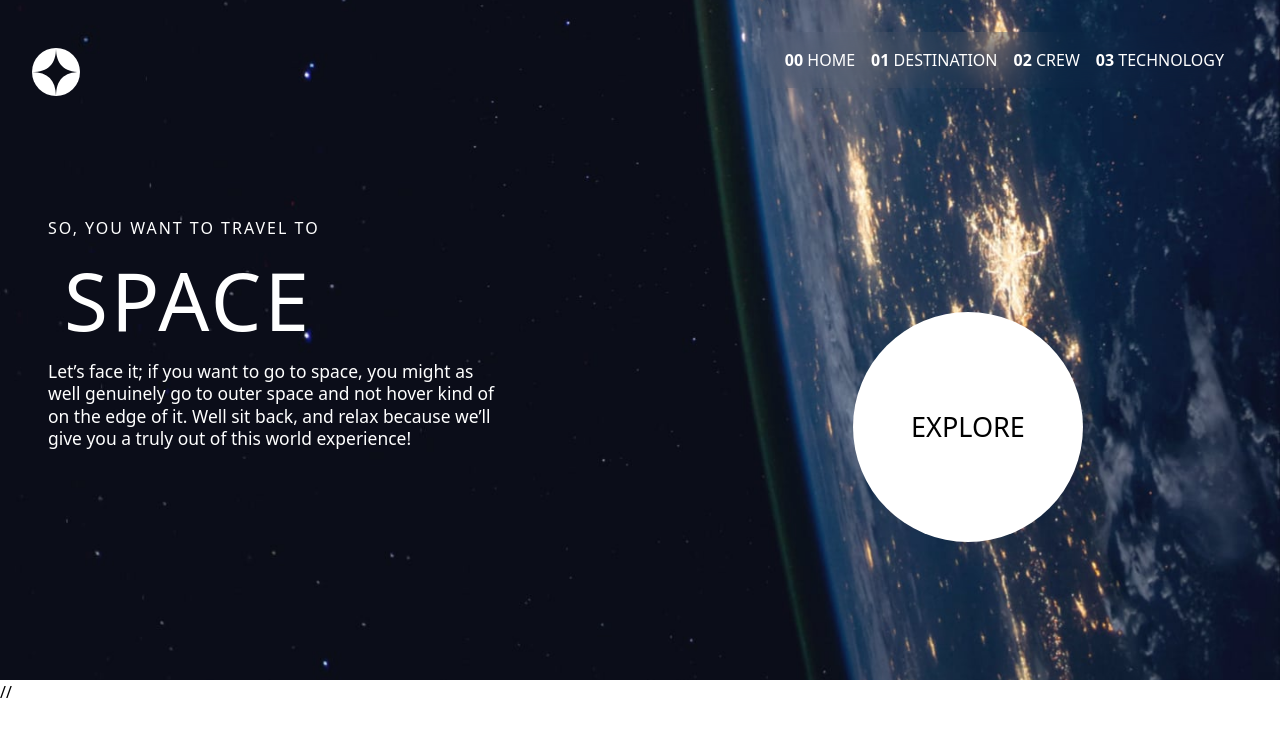
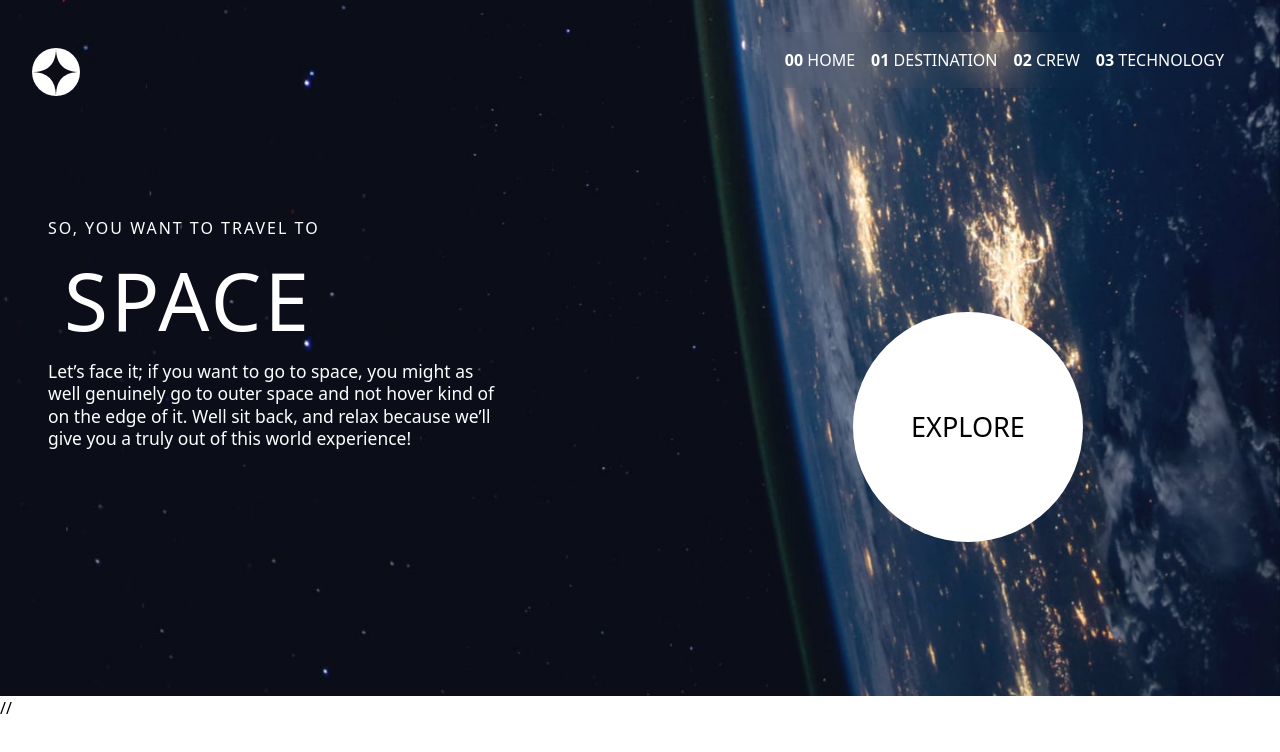
Before and after one commit to noklash/space-tourism-vite-9, a React (Vite) app in the folder my-project/: page / in a window 1280 px wide. Shown: the top 752 px of the page. Built offline with nearby package versions, Linux system fonts and the light colour scheme.

Commit message:
added som padding bottom for Page

```diff
--- a/my-project/src/Page.jsx
+++ b/my-project/src/Page.jsx
@@ -16,7 +16,7 @@ import Technology from "./Technology";
 
 export default function Page(props){
     return (
-        <div className="page pt-0 mt-0">
+        <div className="page pb-4 mt-0">
             {/* <Navbar screen={props.screen}/> */}
             {/* <Hero screen={props.screen}/> */}
             <Router>
```
